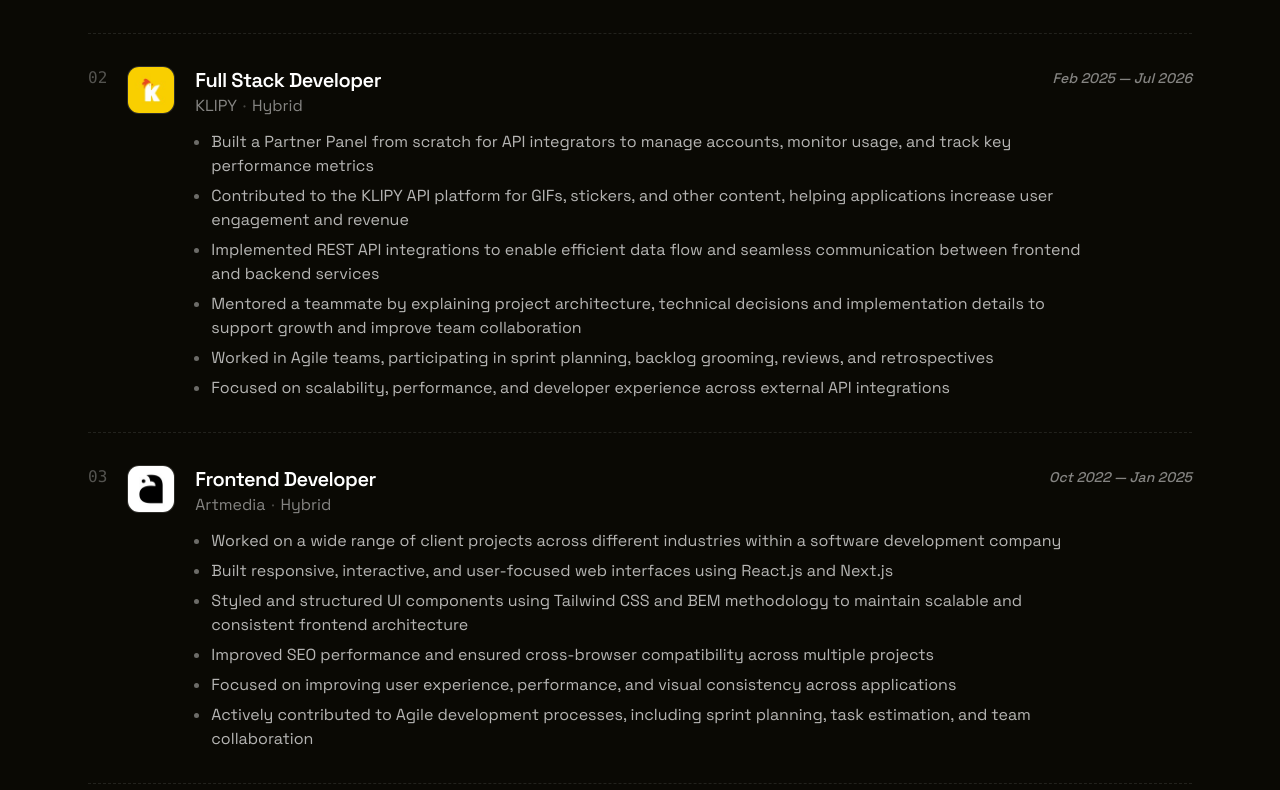
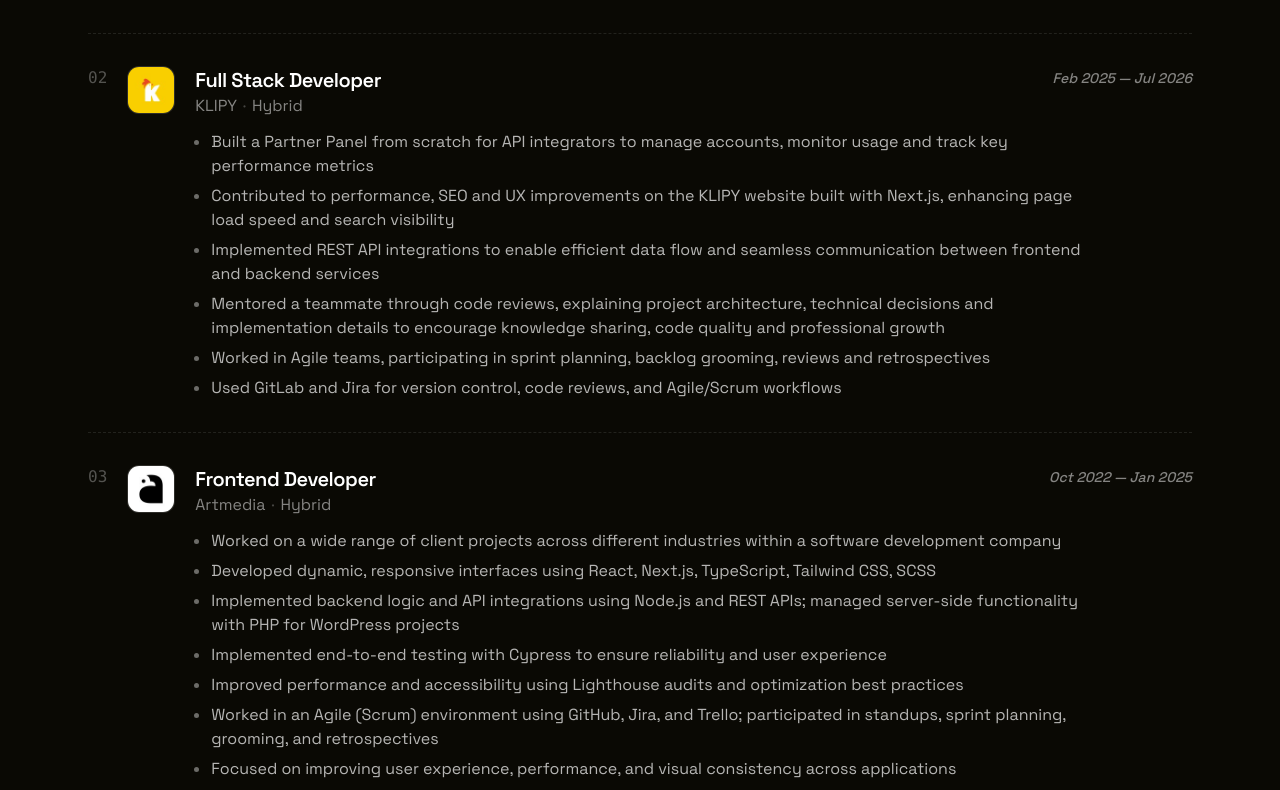
Before and after one commit to AniBukhrashvili/portfolio, a React (Create React App) app: page / in a window 1280 px wide. Shown: the part 1168-1958 px from the top of the page. Built offline with nearby package versions, Linux system fonts and the light colour scheme; the HTML template or start-up script is replaced by a standard one.

Commit message:
fix: texts

```diff
--- a/src/components/Experience.js
+++ b/src/components/Experience.js
@@ -14,7 +14,7 @@
       "Develop interactive iGaming games using PixiJS",
       "Collaborate with an Agile team of animators, graphic designers, developers, testers and UI/UX designers",
       "Focus on smooth animations, performance optimization and a consistent player experience across different devices and browsers",
-      "Transform design assets into engaging, interactive game screens",
+      "Transform design assets from Figma and Photoshop into engaging, interactive game screens",
     ],
   },
   {
@@ -24,12 +24,12 @@
     location: "Hybrid",
     logo: klipy,
     summary: [
-      "Built a Partner Panel from scratch for API integrators to manage accounts, monitor usage, and track key performance metrics",
-      "Contributed to the KLIPY API platform for GIFs, stickers, and other content, helping applications increase user engagement and revenue",
+      "Built a Partner Panel from scratch for API integrators to manage accounts, monitor usage and track key performance metrics",
+      "Contributed to performance, SEO and UX improvements on the KLIPY website built with Next.js, enhancing page load speed and search visibility",
       "Implemented REST API integrations to enable efficient data flow and seamless communication between frontend and backend services",
-      "Mentored a teammate by explaining project architecture, technical decisions and implementation details to support growth and improve team collaboration",
-      "Worked in Agile teams, participating in sprint planning, backlog grooming, reviews, and retrospectives",
-      "Focused on scalability, performance, and developer experience across external API integrations",
+      "Mentored a teammate through code reviews, explaining project architecture, technical decisions and implementation details to encourage knowledge sharing, code quality and professional growth",
+      "Worked in Agile teams, participating in sprint planning, backlog grooming, reviews and retrospectives",
+      "Used GitLab and Jira for version control, code reviews, and Agile/Scrum workflows",
     ],
   },
   {
@@ -40,11 +40,13 @@
     logo: artmedia,
     summary: [
       "Worked on a wide range of client projects across different industries within a software development company",
-      "Built responsive, interactive, and user-focused web interfaces using React.js and Next.js",
-      "Styled and structured UI components using Tailwind CSS and BEM methodology to maintain scalable and consistent frontend architecture",
-      "Improved SEO performance and ensured cross-browser compatibility across multiple projects",
+      "Developed dynamic, responsive interfaces using React, Next.js, TypeScript, Tailwind CSS, SCSS",
+      "Implemented backend logic and API integrations using Node.js and REST APIs; managed server-side functionality with PHP for WordPress projects",
+      "Implemented end-to-end testing with Cypress to ensure reliability and user experience",
+      "Improved performance and accessibility using Lighthouse audits and optimization best practices",
+      "Worked in an Agile (Scrum) environment using GitHub, Jira, and Trello; participated in standups, sprint planning, grooming, and retrospectives",
       "Focused on improving user experience, performance, and visual consistency across applications",
-      "Actively contributed to Agile development processes, including sprint planning, task estimation, and team collaboration",
+      "Translated Figma designs into production-ready, pixel-perfect, responsive UI components",
     ],
   },
 ];
--- a/src/components/Footer.js
+++ b/src/components/Footer.js
@@ -1,5 +1,3 @@
-import ArrowUpRight from "../assets/svgs/ArrowUpRight";
-
 function Footer() {
   return (
     <footer className="container mb-10 border-t border-dashed border-ink/10 pt-5">
```
